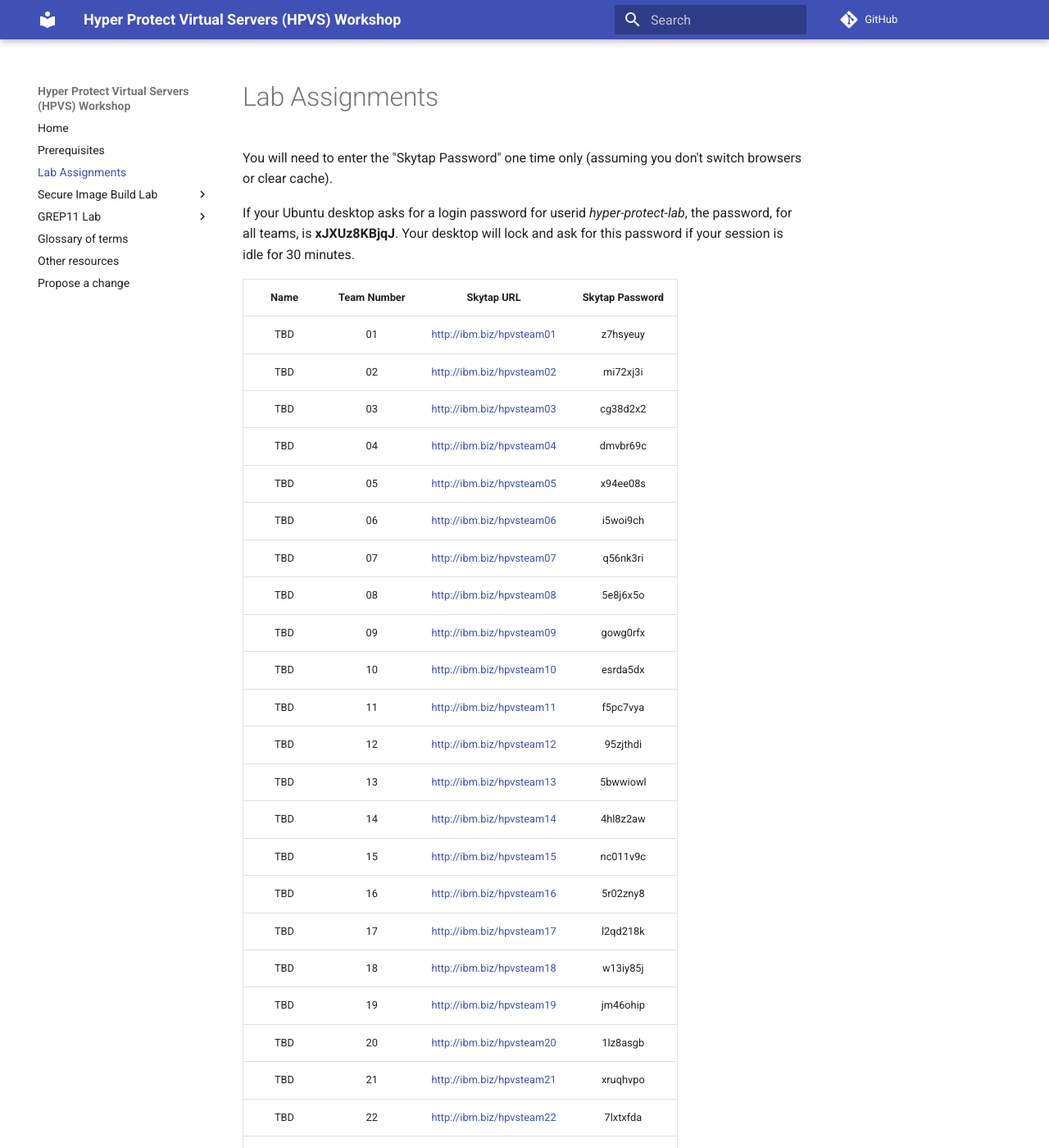
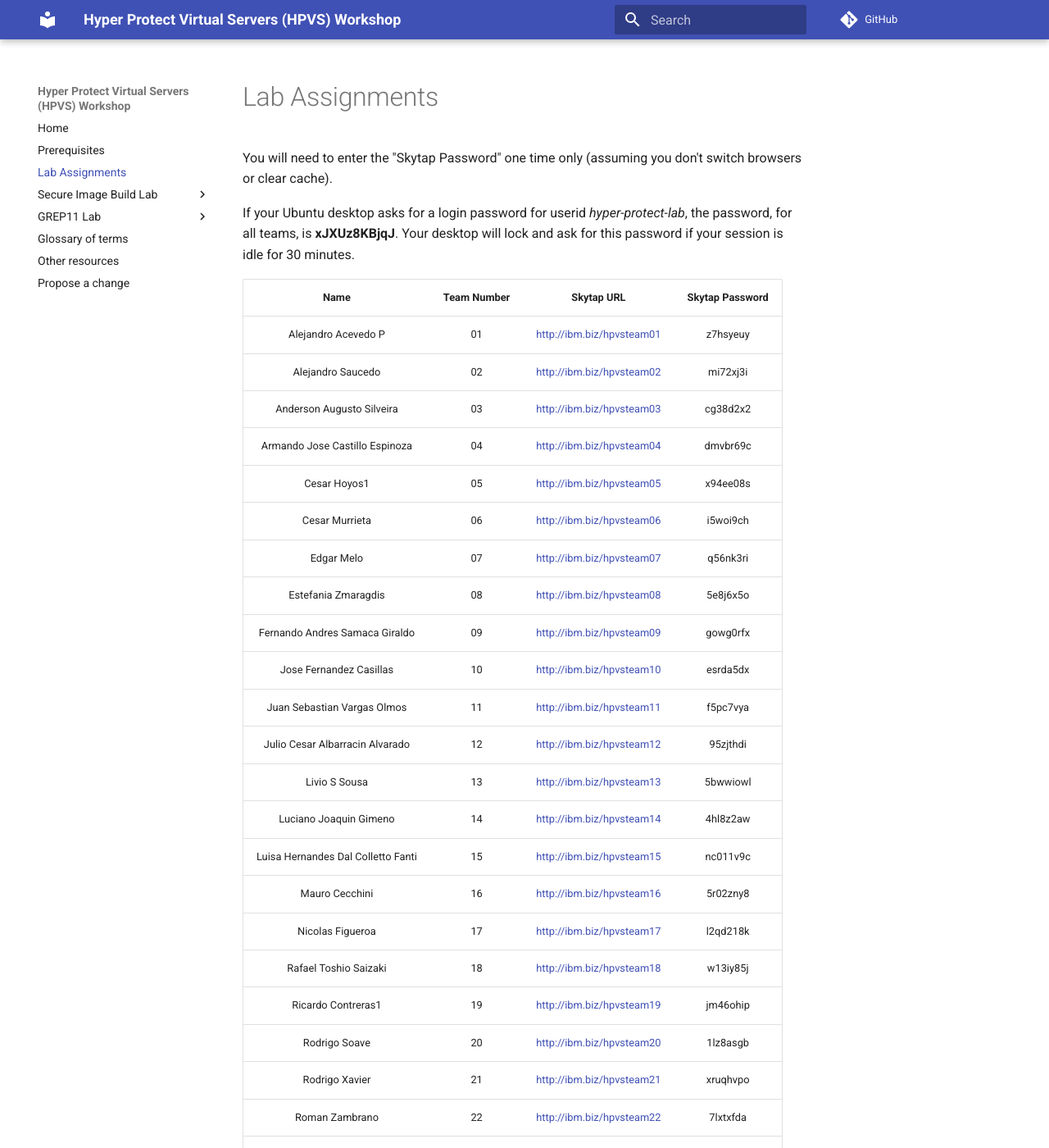
Before and after one commit to ibm-wsc/hyper-protect-virtual-servers-workshop, an MkDocs documentation site: the page built from docs/assignment.md, in a window 1280 px wide and 1400 px high. Shown: the whole window at 82% size. Built offline with MkDocs 1.6.1 and Material for MkDocs 9.7.7, drawn with Linux system fonts in a browser that asks for light colours; comment, search, counter and statistics services are not loaded.

Commit message:
update assignments

```diff
--- a/docs/assignment.md
+++ b/docs/assignment.md
@@ -6,29 +6,29 @@ If your Ubuntu desktop asks for a login password for userid *hyper-protect-lab*,
 
 |Name|Team Number|Skytap URL |Skytap Password|
 |:--:|:---------:|:---------:|:-------------:|
-|TBD|01|[http://ibm.biz/hpvsteam01](http://ibm.biz/hpvsteam01){target=_new}|z7hsyeuy|
-|TBD|02|[http://ibm.biz/hpvsteam02](http://ibm.biz/hpvsteam02){target=_new}|mi72xj3i|
-|TBD|03|[http://ibm.biz/hpvsteam03](http://ibm.biz/hpvsteam03){target=_new}|cg38d2x2|
-|TBD|04|[http://ibm.biz/hpvsteam04](http://ibm.biz/hpvsteam04){target=_new}|dmvbr69c|
-|TBD|05|[http://ibm.biz/hpvsteam05](http://ibm.biz/hpvsteam05){target=_new}|x94ee08s|
-|TBD|06|[http://ibm.biz/hpvsteam06](http://ibm.biz/hpvsteam06){target=_new}|i5woi9ch|
-|TBD|07|[http://ibm.biz/hpvsteam07](http://ibm.biz/hpvsteam07){target=_new}|q56nk3ri|
-|TBD|08|[http://ibm.biz/hpvsteam08](http://ibm.biz/hpvsteam08){target=_new}|5e8j6x5o|
-|TBD|09|[http://ibm.biz/hpvsteam09](http://ibm.biz/hpvsteam09){target=_new}|gowg0rfx|
-|TBD|10|[http://ibm.biz/hpvsteam10](http://ibm.biz/hpvsteam10){target=_new}|esrda5dx|
-|TBD|11|[http://ibm.biz/hpvsteam11](http://ibm.biz/hpvsteam11){target=_new}|f5pc7vya|
-|TBD|12|[http://ibm.biz/hpvsteam12](http://ibm.biz/hpvsteam12){target=_new}|95zjthdi|
-|TBD|13|[http://ibm.biz/hpvsteam13](http://ibm.biz/hpvsteam13){target=_new}|5bwwiowl|
-|TBD|14|[http://ibm.biz/hpvsteam14](http://ibm.biz/hpvsteam14){target=_new}|4hl8z2aw|
-|TBD|15|[http://ibm.biz/hpvsteam15](http://ibm.biz/hpvsteam15){target=_new}|nc011v9c|
-|TBD|16|[http://ibm.biz/hpvsteam16](http://ibm.biz/hpvsteam16){target=_new}|5r02zny8|
-|TBD|17|[http://ibm.biz/hpvsteam17](http://ibm.biz/hpvsteam17){target=_new}|l2qd218k|
-|TBD|18|[http://ibm.biz/hpvsteam18](http://ibm.biz/hpvsteam18){target=_new}|w13iy85j|
-|TBD|19|[http://ibm.biz/hpvsteam19](http://ibm.biz/hpvsteam19){target=_new}|jm46ohip|
-|TBD|20|[http://ibm.biz/hpvsteam20](http://ibm.biz/hpvsteam20){target=_new}|1lz8asgb|
-|TBD|21|[http://ibm.biz/hpvsteam21](http://ibm.biz/hpvsteam21){target=_new}|xruqhvpo|
-|TBD|22|[http://ibm.biz/hpvsteam22](http://ibm.biz/hpvsteam22){target=_new}|7lxtxfda|
-|TBD|23|[http://ibm.biz/hpvsteam23](http://ibm.biz/hpvsteam23){target=_new}|q07amcee|
+|Alejandro Acevedo P|01|[http://ibm.biz/hpvsteam01](http://ibm.biz/hpvsteam01){target=_new}|z7hsyeuy|
+|Alejandro Saucedo|02|[http://ibm.biz/hpvsteam02](http://ibm.biz/hpvsteam02){target=_new}|mi72xj3i|
+|Anderson Augusto Silveira|03|[http://ibm.biz/hpvsteam03](http://ibm.biz/hpvsteam03){target=_new}|cg38d2x2|
+|Armando Jose Castillo Espinoza|04|[http://ibm.biz/hpvsteam04](http://ibm.biz/hpvsteam04){target=_new}|dmvbr69c|
+|Cesar Hoyos1|05|[http://ibm.biz/hpvsteam05](http://ibm.biz/hpvsteam05){target=_new}|x94ee08s|
+|Cesar Murrieta|06|[http://ibm.biz/hpvsteam06](http://ibm.biz/hpvsteam06){target=_new}|i5woi9ch|
+|Edgar Melo|07|[http://ibm.biz/hpvsteam07](http://ibm.biz/hpvsteam07){target=_new}|q56nk3ri|
+|Estefania Zmaragdis|08|[http://ibm.biz/hpvsteam08](http://ibm.biz/hpvsteam08){target=_new}|5e8j6x5o|
+|Fernando Andres Samaca Giraldo|09|[http://ibm.biz/hpvsteam09](http://ibm.biz/hpvsteam09){target=_new}|gowg0rfx|
+|Jose Fernandez Casillas|10|[http://ibm.biz/hpvsteam10](http://ibm.biz/hpvsteam10){target=_new}|esrda5dx|
+|Juan Sebastian Vargas Olmos|11|[http://ibm.biz/hpvsteam11](http://ibm.biz/hpvsteam11){target=_new}|f5pc7vya|
+|Julio Cesar Albarracin Alvarado|12|[http://ibm.biz/hpvsteam12](http://ibm.biz/hpvsteam12){target=_new}|95zjthdi|
+|Livio S Sousa|13|[http://ibm.biz/hpvsteam13](http://ibm.biz/hpvsteam13){target=_new}|5bwwiowl|
+|Luciano Joaquin Gimeno|14|[http://ibm.biz/hpvsteam14](http://ibm.biz/hpvsteam14){target=_new}|4hl8z2aw|
+|Luisa Hernandes Dal Colletto Fanti|15|[http://ibm.biz/hpvsteam15](http://ibm.biz/hpvsteam15){target=_new}|nc011v9c|
+|Mauro Cecchini|16|[http://ibm.biz/hpvsteam16](http://ibm.biz/hpvsteam16){target=_new}|5r02zny8|
+|Nicolas Figueroa|17|[http://ibm.biz/hpvsteam17](http://ibm.biz/hpvsteam17){target=_new}|l2qd218k|
+|Rafael Toshio Saizaki|18|[http://ibm.biz/hpvsteam18](http://ibm.biz/hpvsteam18){target=_new}|w13iy85j|
+|Ricardo Contreras1|19|[http://ibm.biz/hpvsteam19](http://ibm.biz/hpvsteam19){target=_new}|jm46ohip|
+|Rodrigo Soave|20|[http://ibm.biz/hpvsteam20](http://ibm.biz/hpvsteam20){target=_new}|1lz8asgb|
+|Rodrigo Xavier|21|[http://ibm.biz/hpvsteam21](http://ibm.biz/hpvsteam21){target=_new}|xruqhvpo|
+|Roman Zambrano|22|[http://ibm.biz/hpvsteam22](http://ibm.biz/hpvsteam22){target=_new}|7lxtxfda|
+|Ray Reyes|23|[http://ibm.biz/hpvsteam23](http://ibm.biz/hpvsteam23){target=_new}|q07amcee|
 |TBD|24|[http://ibm.biz/hpvsteam24](http://ibm.biz/hpvsteam24){target=_new}|3wxwh50g|
 |TBD|25|[http://ibm.biz/hpvsteam25](http://ibm.biz/hpvsteam25){target=_new}|yylf25if|
 |TBD|26|[http://ibm.biz/hpvsteam26](http://ibm.biz/hpvsteam26){target=_new}|yt4m9v2e|
```
